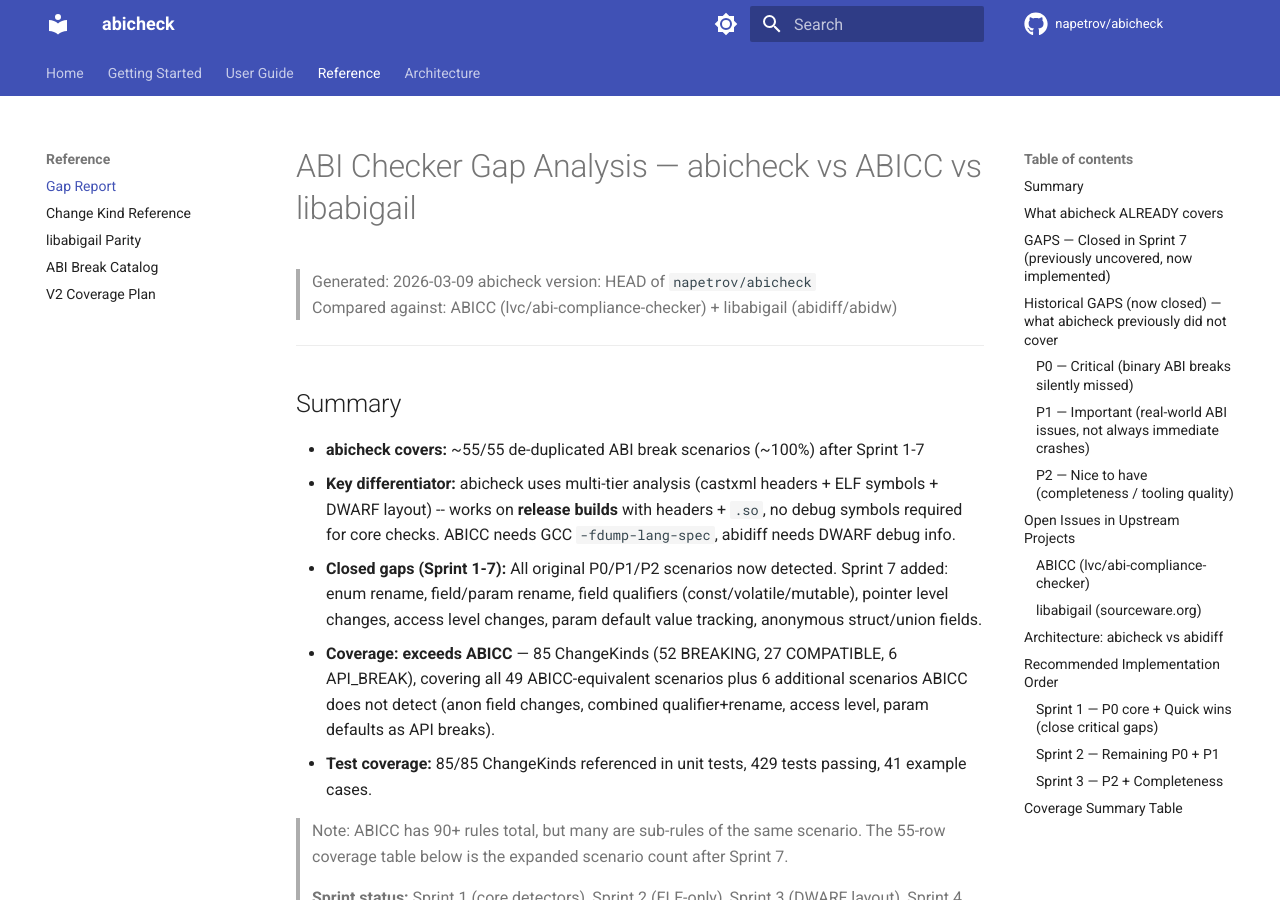
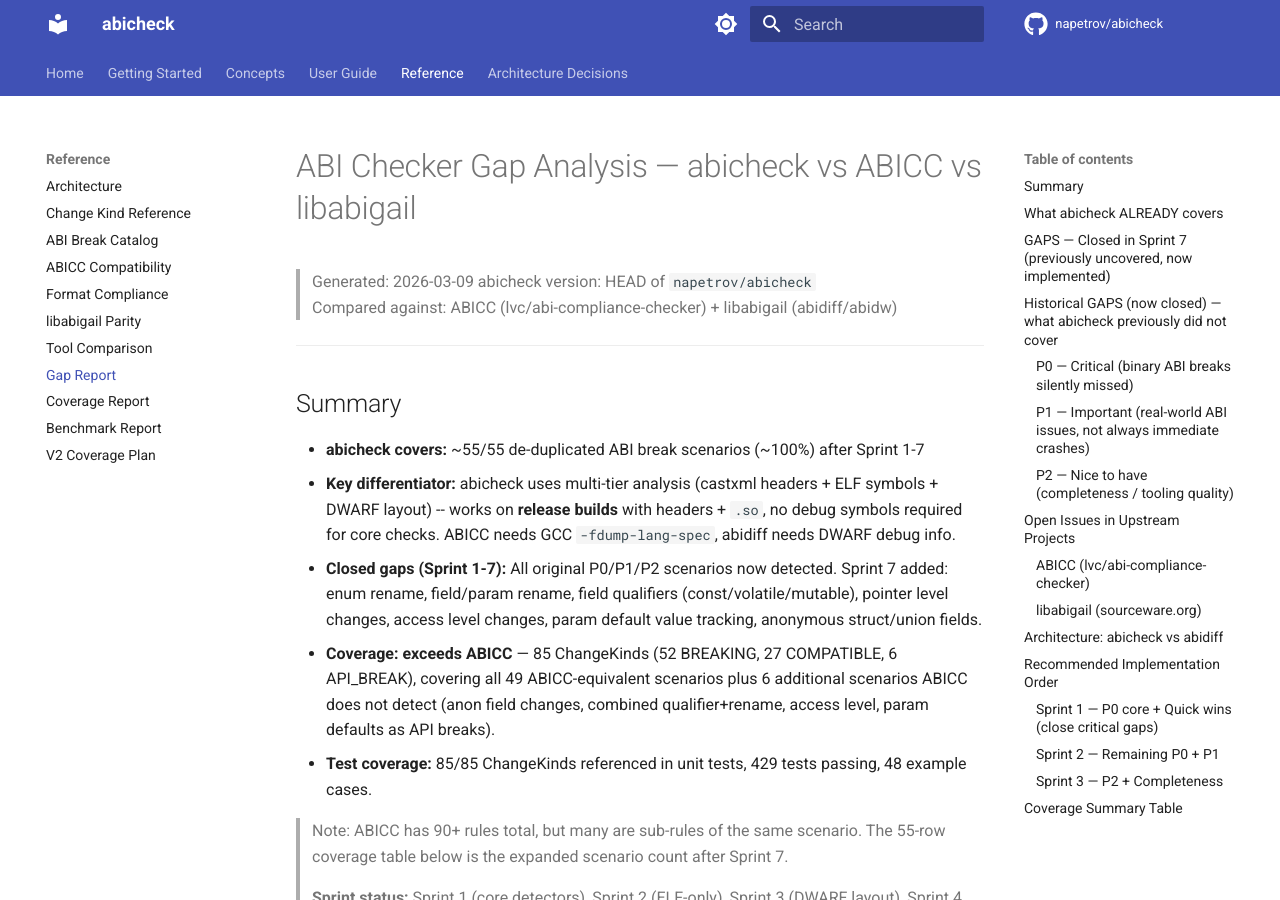
Before and after one commit to napetrov/abicheck, an MkDocs documentation site: the page built from docs/gap_report.md, in a window 1280 px wide and 900 px high. Built offline with MkDocs 1.6.1 and Material for MkDocs 9.7.7, drawn with Linux system fonts in a browser that asks for light colours; comment, search, counter and statistics services are not loaded.

Commit message:
docs: improve site navigation and refresh stale counts

```diff
--- a/docs/gap_report.md
+++ b/docs/gap_report.md
@@ -12,7 +12,7 @@
 - **Key differentiator:** abicheck uses multi-tier analysis (castxml headers + ELF symbols + DWARF layout) -- works on **release builds** with headers + `.so`, no debug symbols required for core checks. ABICC needs GCC `-fdump-lang-spec`, abidiff needs DWARF debug info.
 - **Closed gaps (Sprint 1-7):** All original P0/P1/P2 scenarios now detected. Sprint 7 added: enum rename, field/param rename, field qualifiers (const/volatile/mutable), pointer level changes, access level changes, param default value tracking, anonymous struct/union fields.
 - **Coverage: exceeds ABICC** — 85 ChangeKinds (52 BREAKING, 27 COMPATIBLE, 6 API_BREAK), covering all 49 ABICC-equivalent scenarios plus 6 additional scenarios ABICC does not detect (anon field changes, combined qualifier+rename, access level, param defaults as API breaks).
-- **Test coverage:** 85/85 ChangeKinds referenced in unit tests, 429 tests passing, 41 example cases.
+- **Test coverage:** 85/85 ChangeKinds referenced in unit tests, 429 tests passing, 48 example cases.
 
 > Note: ABICC has 90+ rules total, but many are sub-rules of the same scenario. The 55-row coverage table below is the expanded scenario count after Sprint 7.
 >
--- a/mkdocs.yml
+++ b/mkdocs.yml
@@ -32,19 +32,31 @@
 nav:
   - Home: index.md
   - Getting Started: getting_started.md
+  - Concepts:
+    - Verdicts: concepts/verdicts.md
+    - Limitations: concepts/limitations.md
+    - Troubleshooting: concepts/troubleshooting.md
   - User Guide:
     - Using abicheck: usage_and_coverage.md
+    - Tool Modes: tool_modes.md
+    - Exit Codes: exit_codes.md
+    - SARIF Output: sarif_output.md
+    - Migrating from ABICC: migration/from_abicc.md
     - Examples Breakage Guide: examples_breakage_guide.md
     - Local Compare: local_compare.md
-    - Tool Modes: tool_modes.md
-    - SARIF Output: sarif_output.md
   - Reference:
+    - Architecture: reference/architecture.md
+    - Change Kind Reference: reference/change_kinds.md
+    - ABI Break Catalog: abi_breaking_cases_catalog.md
+    - ABICC Compatibility: abicc_compat.md
+    - Format Compliance: abicc_format_compliance.md
+    - libabigail Parity: libabigail_parity.md
+    - Tool Comparison: tool_comparison.md
     - Gap Report: gap_report.md
-    - Change Kind Reference: reference/change_kinds.md
-    - libabigail Parity: libabigail_parity.md
-    - ABI Break Catalog: abi_breaking_cases_catalog.md
+    - Coverage Report: coverage_report.md
+    - Benchmark Report: benchmark_report.md
     - V2 Coverage Plan: v2_coverage_plan.md
-  - Architecture:
+  - Architecture Decisions:
     - ADR Index: adr/index.md
     - ADR-001 Technology Stack: adr/001-technology-stack.md
 
```
Also changed, not shown: docs/getting_started.md (+3 -2 lines).
